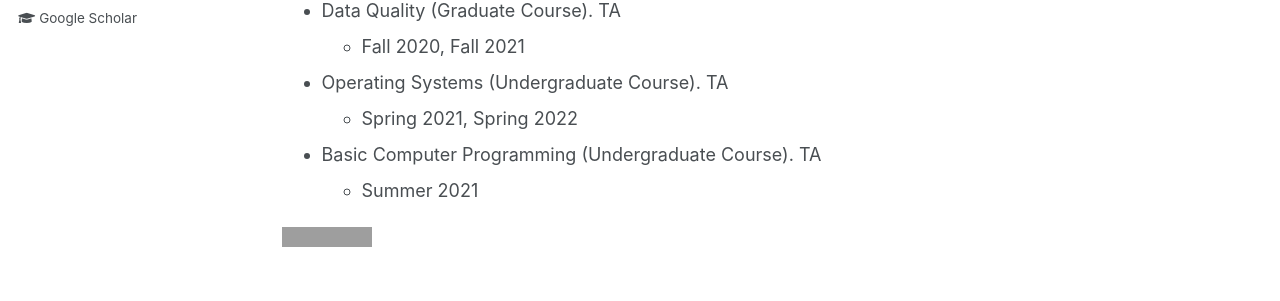
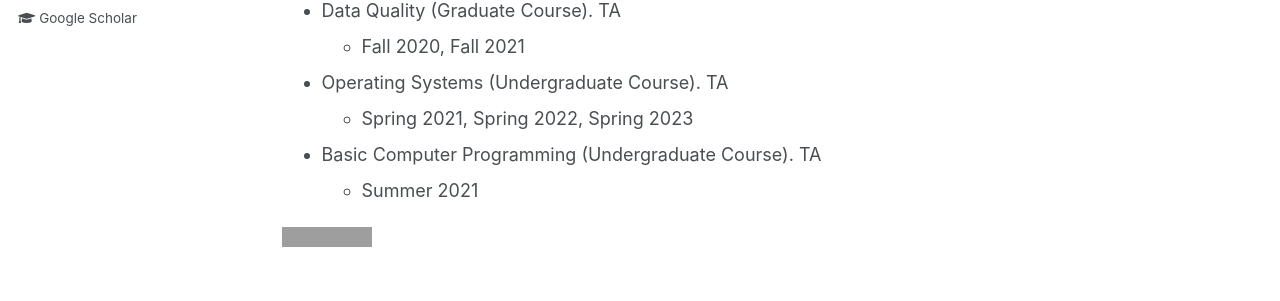
Before and after one commit to jwzheng96/jwzheng96.github.io, a Jekyll site: the page built from _pages/about.md, in a window 1280 px wide and 900 px high, scrolled down 1027 px. Shown: the part 439-740 px from the top of the window. Built offline with Jekyll 4.4.1, drawn with Linux system fonts in a browser that asks for light colours; grey boxes are pictures that could not be loaded.

Commit message:
update TA info

```diff
--- a/_pages/about.md
+++ b/_pages/about.md
@@ -49,7 +49,7 @@ You can contact me via (zhengjw19@mails.tsinghua.edu.cn), (zhengjw1996@gmail.com
 * Data Quality (Graduate Course). TA
     * Fall 2020, Fall 2021
 * Operating Systems (Undergraduate Course). TA
-    * Spring 2021, Spring 2022
+    * Spring 2021, Spring 2022, Spring 2023
 * Basic Computer Programming (Undergraduate Course). TA
     * Summer 2021
 
```
Also changed, not shown: main.md (+1 -1 lines).
